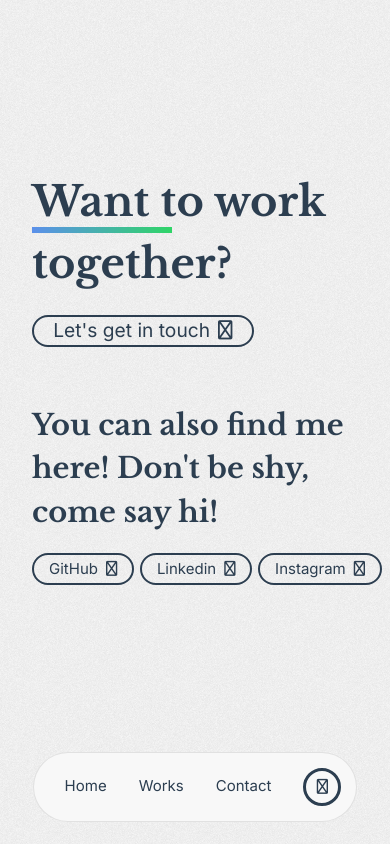
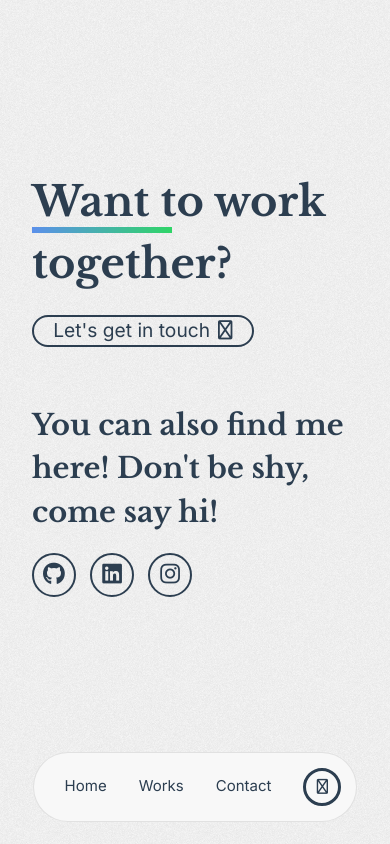
Before and after one commit to MathieuDubart/portfolio-vue, a Vue app: page /contact in a window 390 px wide. Built offline with nearby package versions, Linux system fonts and the light colour scheme.

Commit message:
update/contact links and home display for mobile

```diff
--- a/src/assets/styles/main.css
+++ b/src/assets/styles/main.css
@@ -8,8 +8,6 @@ body {
   justify-content: center;
   align-items: center;
 }
-
-
 
 .noise.fixed {
   opacity: .2;
@@ -141,6 +139,15 @@ a, .project-link {
 .small-links:hover::after {
   transform: scaleX(1);
   transform-origin: bottom left;
+}
+
+.no-margin i, .no-margin {
+  margin: 0;
+}
+
+.rounded-link {
+  height: 44px;
+  width: 44px;
 }
 
 header {
@@ -354,7 +361,7 @@ h2.client {
 
 .networks-container {
   display: inline-flex;
-  width: 350px;
+  min-width: 160px;
   justify-content: space-between;
   align-items: center;
 }
@@ -495,6 +502,10 @@ h2.client {
     overflow: hidden;
     justify-content: flex-start;
   }
+  .introduction svg.home-logo {
+    margin-bottom: 7rem;
+  }
+
   .homeview {
     margin-top: -7em;
   }
--- a/src/views/ContactView.vue
+++ b/src/views/ContactView.vue
@@ -5,9 +5,9 @@
 
     <h2 class="title">You can also find me here! Don't be shy, come say hi!</h2>
     <div class="networks-container">
-      <a href="https://github.com/mathieudubart" target="_blank" class="links">GitHub <i class='fa-solid fa-arrow-up-right-from-square'></i></a>
-      <a href="https://www.linkedin.com/in/mathieu-dubart" target="_blank" class="links">Linkedin <i class='fa-solid fa-arrow-up-right-from-square'></i></a>
-      <a href="https://www.instagram.com/mathieudbrt" target="_blank" class="links">Instagram <i class='fa-solid fa-arrow-up-right-from-square'></i></a>
+      <a href="https://github.com/mathieudubart" target="_blank" class="links no-margin rounded-link"> <i class="fa-brands fa-github fa-xl"></i> </a>
+      <a href="https://www.linkedin.com/in/mathieu-dubart" target="_blank" class="links no-margin rounded-link"> <i class="fa-brands fa-linkedin fa-xl"></i> </a>
+      <a href="https://www.instagram.com/mathieudbrt" target="_blank" class="links no-margin rounded-link"> <i class="fa-brands fa-instagram fa-xl"></i> </a>
     </div>
   </div>
 </template>
```
